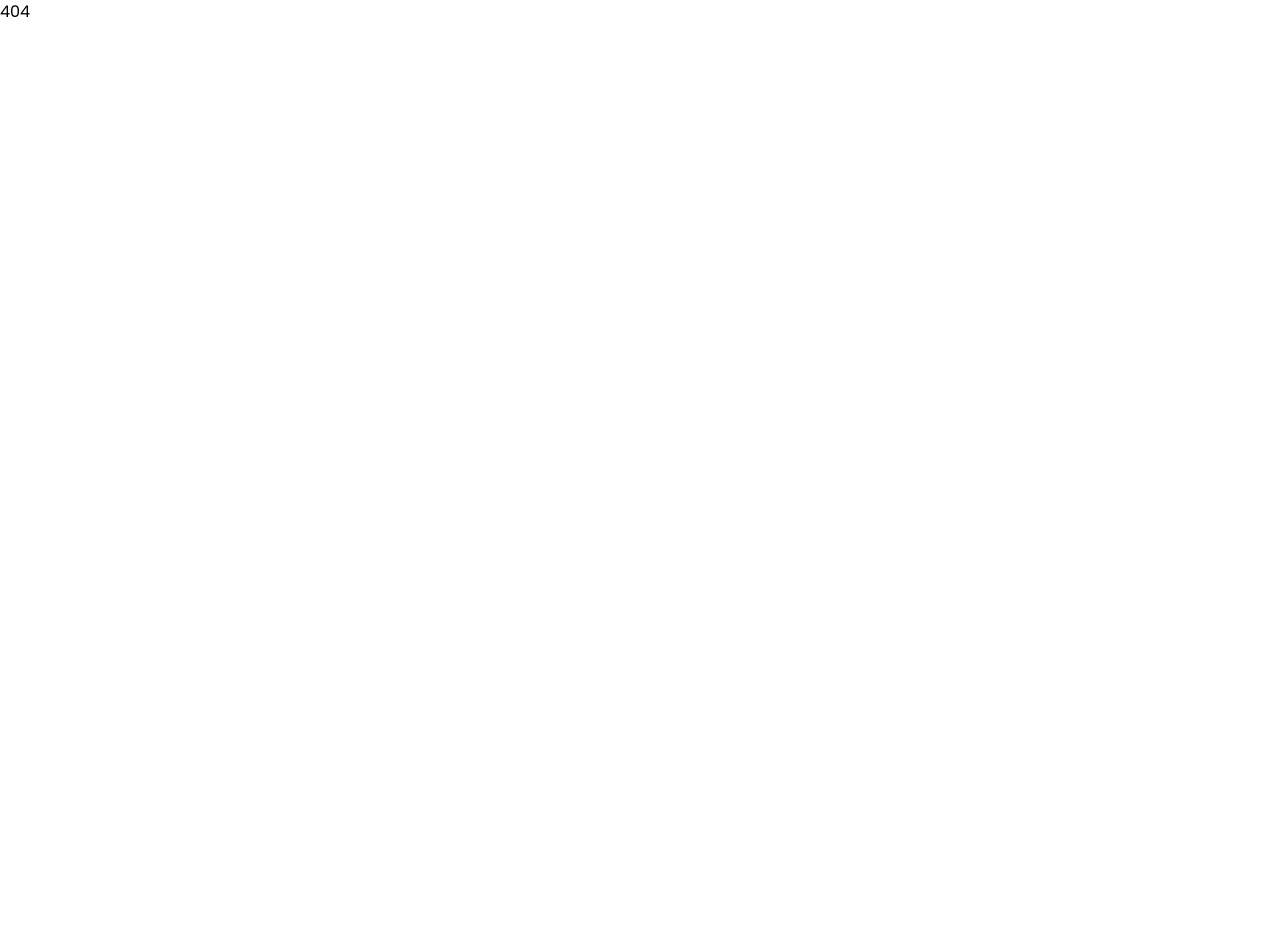
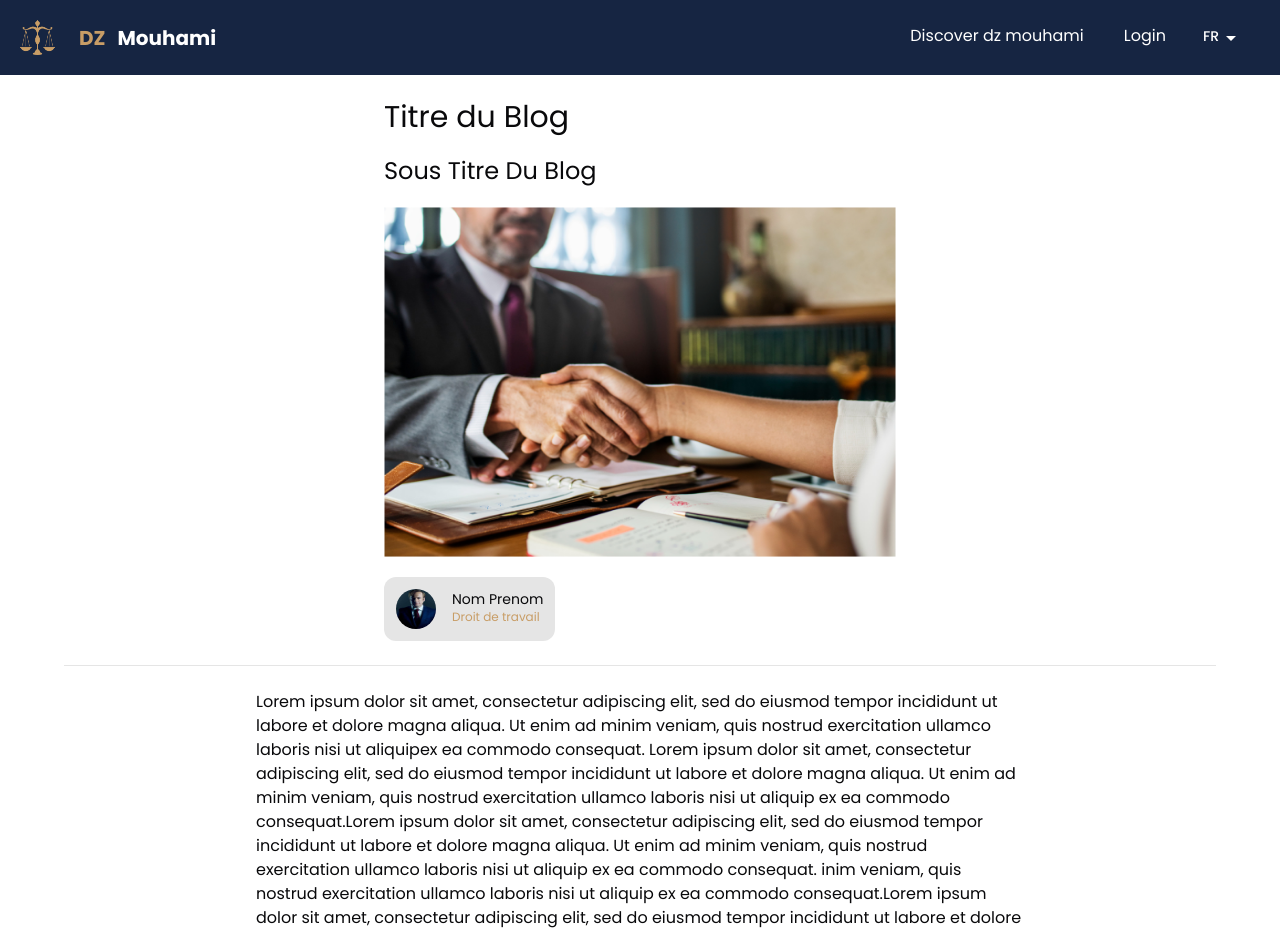
Before and after one commit to yacineboudebouz/mouhami-dz, a React (Vite) app: page /blog/1 in a window 1280 px wide. Shown: the top 932 px of the page. Before the commit the page ends 800 px from the top, so only its background shows below. Built offline with nearby package versions, Linux system fonts and the light colour scheme.

Commit message:
blog page added

```diff
--- a/src/App.jsx
+++ b/src/App.jsx
@@ -5,6 +5,8 @@ import Landing from './features/landing/Landing'
 import Auth from './features/auth/Auth';
 import Avocat from './features/avocat/avocat';
 import './app/localization/i18n'
+import Faq from './features/faq/faq';
+import Blog from './features/blog/Blog';
 
 const App = () => {
   return (
@@ -17,6 +19,8 @@ const App = () => {
         <Route path='/' element={<Landing />} />
         <Route path='/auth' element={<Auth />} />
         <Route path='/avocat' element={<Avocat />} />
+        <Route path='/faq' element={<Faq></Faq>} />
+        <Route path='/blog/:id' element={<Blog></Blog>} />
         <Route path='*' element={<h1>404</h1>} />
       </Routes>
 
--- /dev/null
+++ b/src/constants/blogData.js
@@ -0,0 +1,6 @@
+import {saul } from "../assets"
+import { blog } from "../assets"
+const blogData = [
+{blogID : 1 , blogTitle : "Titre du Blog " , blogSubTitle : "Sous Titre Du Blog" , blogImg : blog , blogAvocatName : "Nom Prenom " , blogAvocatImg : saul , blogAvocatSpeciality : "Droit de travail", created_At : "26/10/2023" , blogContent :"Lorem ipsum dolor sit amet, consectetur adipiscing elit, sed do eiusmod tempor incididunt ut labore et dolore magna aliqua. Ut enim ad minim veniam, quis nostrud exercitation ullamco laboris nisi ut aliquipex ea commodo consequat. Lorem ipsum dolor sit amet, consectetur adipiscing elit, sed do eiusmod tempor incididunt ut labore et dolore magna aliqua. Ut enim ad minim veniam, quis nostrud exercitation ullamco laboris nisi ut aliquip ex ea commodo consequat.Lorem ipsum dolor sit amet, consectetur adipiscing elit, sed do eiusmod tempor incididunt ut labore et dolore magna aliqua. Ut enim ad minim veniam, quis nostrud exercitation ullamco laboris nisi ut aliquip ex ea commodo consequat. inim veniam, quis nostrud exercitation ullamco laboris nisi ut aliquip ex ea commodo consequat.Lorem ipsum dolor sit amet, consectetur adipiscing elit, sed do eiusmod tempor incididunt ut labore et dolore magna aliqua. Ut enim ad minim veniam, quis nostrud exercitation ullamco laboris nisi ut aliquip ex ea commodo consequat.ut labore et dolore magna aliqua. Ut enim ad minim veniam, quis nostrud exercitation ullamco laboris nisi ut aliquip ex ea commodo consequat."}
+]
+export default blogData
--- /dev/null
+++ b/src/features/blog/Blog.jsx
@@ -0,0 +1,42 @@
+import React, { useEffect } from 'react'
+import Navbar from './../../common/Navbar'
+import Footer from "./../../common/Footer"
+import { useParams } from 'react-router-dom/dist'
+import blogData from '../../constants/blogData'
+
+const Blog = () => {
+    const blog_id = useParams().id
+    useEffect(()=>{
+        fetchBlog()
+    },[])
+    const fetchBlog = ()=>{
+
+    }
+    return (
+        <div className=' flex flex-col relative '>
+            <Navbar />
+            <div className='flex flex-col items-center text-zinc-950 py-6 gap-6'>
+                <div className='flex flex-col items-start gap-5'>
+                    <p className='text-2xl md:text-3xl'>{blogData[0].blogTitle}</p>
+                    <p className='text-xl md:text-2xl'>{blogData[0].blogSubTitle}</p>
+                    <img src={blogData[0].blogImg} alt='blog_img' className='w-[40vw] h-[350px]'></img>
+                    <span className='rounded-xl bg-neutral-200 flex flex-row gap-4 p-3'>
+                        <img src={blogData[0].blogAvocatImg} alt='avocat_img' className='rounded-full h-10 w-10'></img>
+                        <div className='flex flex-col '>
+                            <p className='text-sm'>{blogData[0].blogAvocatName}</p>
+                            <p className='text-primary text-xs'>{blogData[0].blogAvocatSpeciality}</p>
+                        </div>
+                    </span>
+                </div>
+                <span className='w-[90vw] h-[1px] bg-neutral-200'></span>
+                <div className='flex flex-col gap-4'>
+                    <p className='w-[60vw]'>{blogData[0].blogContent}</p>
+                    <p className='text-neutral-200'>{blogData[0].created_At}</p>
+                </div>
+            </div>
+            <Footer></Footer>
+        </div>
+    )
+}
+
+export default Blog ;
--- a/src/features/landing/components/Avocats.jsx
+++ b/src/features/landing/components/Avocats.jsx
@@ -10,7 +10,8 @@ import { FaStar, FaArrowLeft, FaArrowRight } from 'react-icons/fa';
 
 import { changeRate, rateIdx } from '../landingSlice'
 import { useDispatch, useSelector } from 'react-redux'
-
+import blogData from "../../../constants/blogData"
+import { NavLink } from 'react-router-dom/dist'
 
 
 
@@ -129,6 +130,7 @@ const Avocats = () => {
                 </motion.div>
 
             </section>
+            {/*this one is supposed to be a multiple blogs but*/}
             <section id='blogs' className='  flex flex-col justify-center items-center mt-5' >
                 <div className=' flex flex-row gap-1 items-center'>
                     <motion.h1 variants={slideIn('left')} whileInView='show' inherit={false} className=' font-bold text-primary md:text-[30px] text-[20px] my-4'>Chroniques Juridiques</motion.h1>
@@ -139,9 +141,12 @@ const Avocats = () => {
                         <img src={blog} className=' absolute w-full h-full cover-fill   border-firstBgColor border-4' />
                     </motion.div>
                     <div className=" text-start mx-4 w-2/4 flex flex-col justify-between h-full">
-                        <motion.p variants={textVariant()} className="max-w-2xl md:my-8 my-2 font-bold text-[20px] md:text-[30px]">Blog title</motion.p>
+                        <motion.p variants={textVariant()} className="max-w-2xl md:my-8 my-2 font-bold text-[20px] md:text-[30px]">{blogData[0].blogTitle}</motion.p>
                         <motion.p variants={slideIn('left')} className="max-w-2xl my-8 text-[15px] md:text-[20px] w-full ">Lorem ipsum dolor sit amet, consectetur adipiscing elit, sed do eiusmod tempor incididunt ut labore et dolore magna aliqua. Ut enim ad minim veniam, quis nostrud exercitation ullamco laboris ..</motion.p>
-                        <motion.button variants={littleFadeIn()} className=' bg-primary flex items-center p-3 justify-center cursor-pointer text-white hover:bg-amber-800 transition duration-300 max-w-xs'>Voir plus</motion.button>
+                        <NavLink to={`blog/${blogData[0].blogID}`}>
+                            <motion.button variants={littleFadeIn()} className=' bg-primary flex items-center p-3 justify-center cursor-pointer text-white hover:bg-amber-800 transition duration-300 max-w-xs'>Voir plus</motion.button>
+                        </NavLink>
+
                     </div>
                 </div>
             </section>
```
